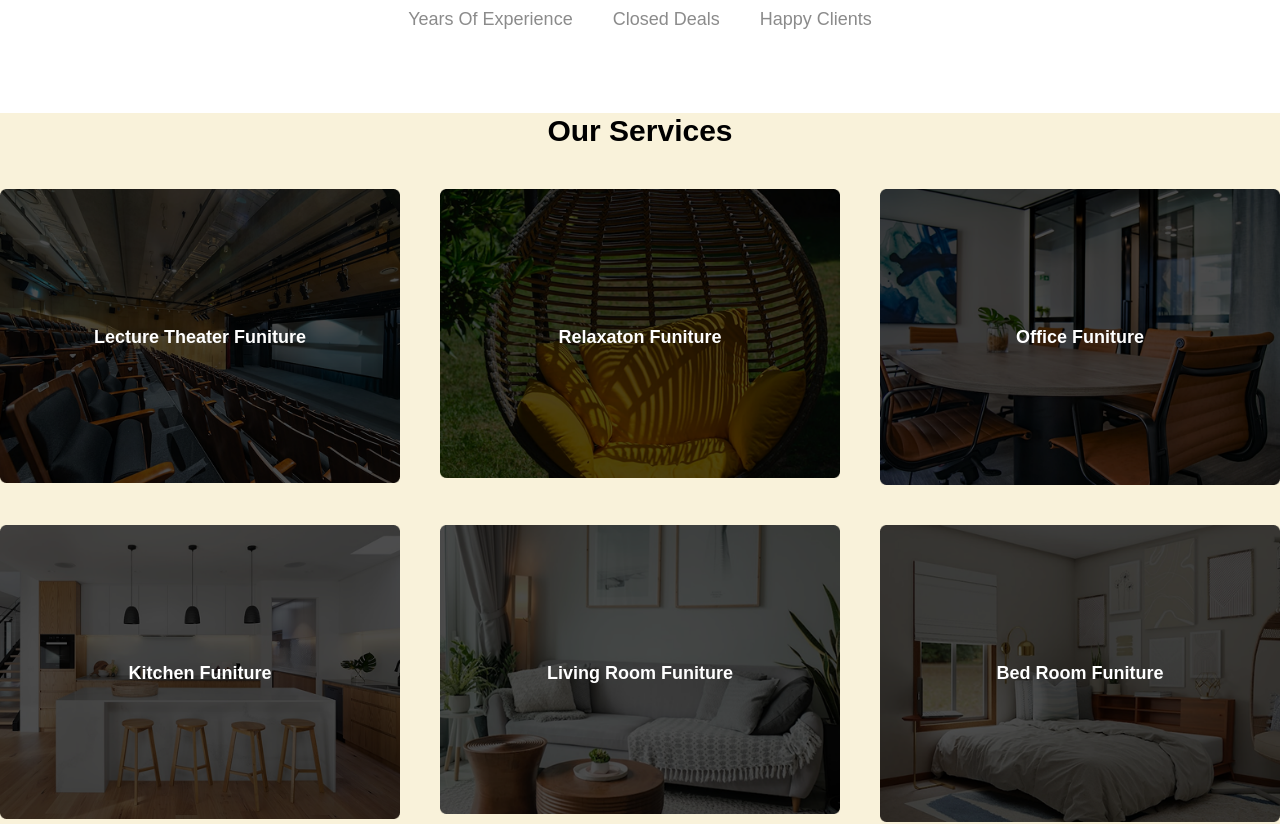
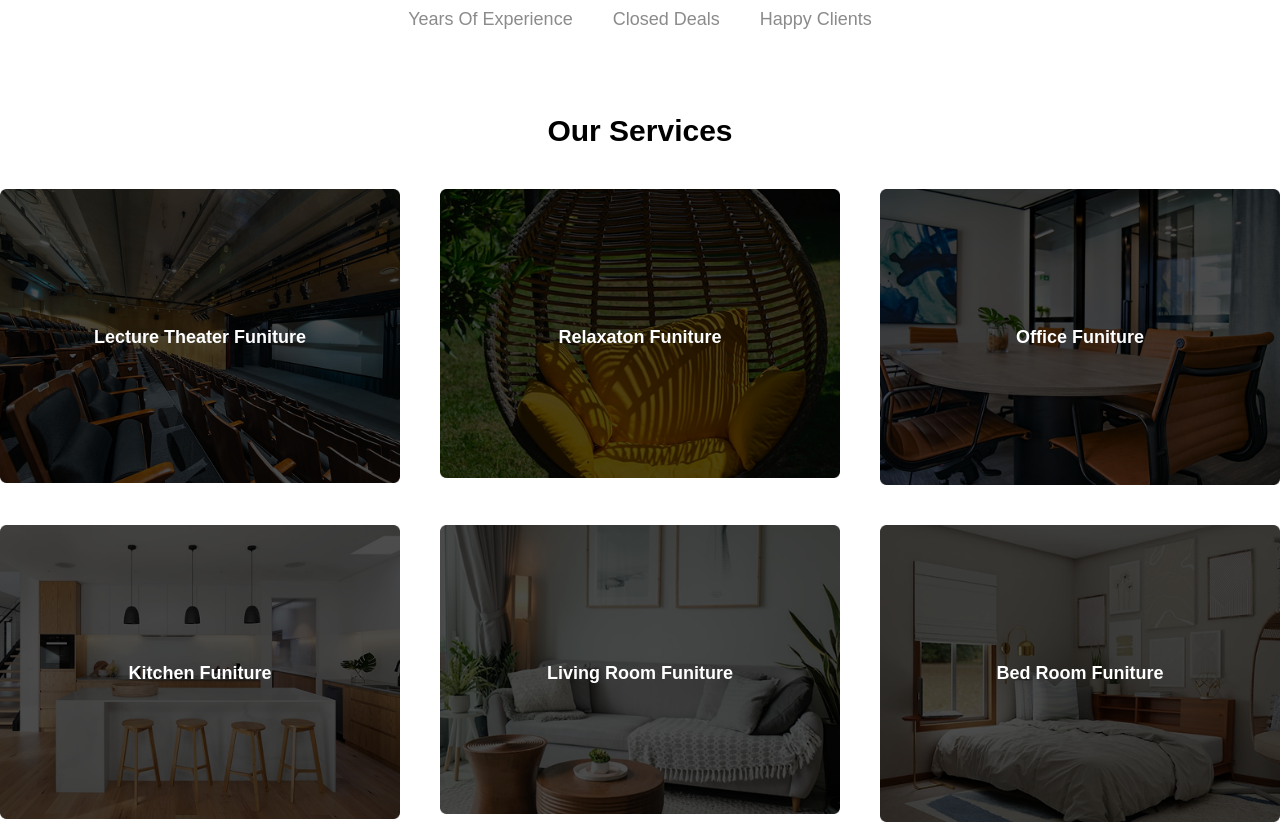
Before and after one commit to Bida3443/Forest-products, a Next.js app: page / in a window 1280 px wide. Shown: the part 972-1796 px from the top of the page. Built offline with nearby package versions, Linux system fonts and the light colour scheme.

Commit message:
forest products

```diff
--- a/src/components/Section1/Section.tsx
+++ b/src/components/Section1/Section.tsx
@@ -9,7 +9,7 @@ import Bedroom from "../../../public/Bed Room.png";
 
 export default function Services() {
   return (
-    <section className=" h-auto lg:min-h-screen bg-[#F9F2DA] w-full">
+    <section className="bg-white h-auto lg:min-h-screen w-full">
       <div className="flex flex-col place-items-center gap-10">
         <h1 className="text-black text-3xl font-bold">Our Services</h1>
         <div className="grid grid-cols-1 items-center justify-center lg:px-0 px-5 text-black">
--- a/src/components/Section5/Section5.tsx
+++ b/src/components/Section5/Section5.tsx
@@ -4,7 +4,7 @@ export default function Section ()  {
   return (
     <div className='bg-[#F0BD09]'>
         <div className='flex lg:flex-row flex-col justify-center lg:p-15 p-6 lg:gap-90 gap-5 items-center'>
-            <h1 className='lg:text-xl text-md'>Want to transform your space with our furniture?</h1>
+            <h1 className='lg:text-xl text-[8px] text-center'>Want to transform your space with our furniture?</h1>
             <button className='bg-[#4C4C4D] lg:py-3 py-2 lg:px-20 px-10 lg:text-xl text-md rounded-xl cursor-pointer transition-all duration-300'>Contact Us</button>
         </div>
     </div>
```
